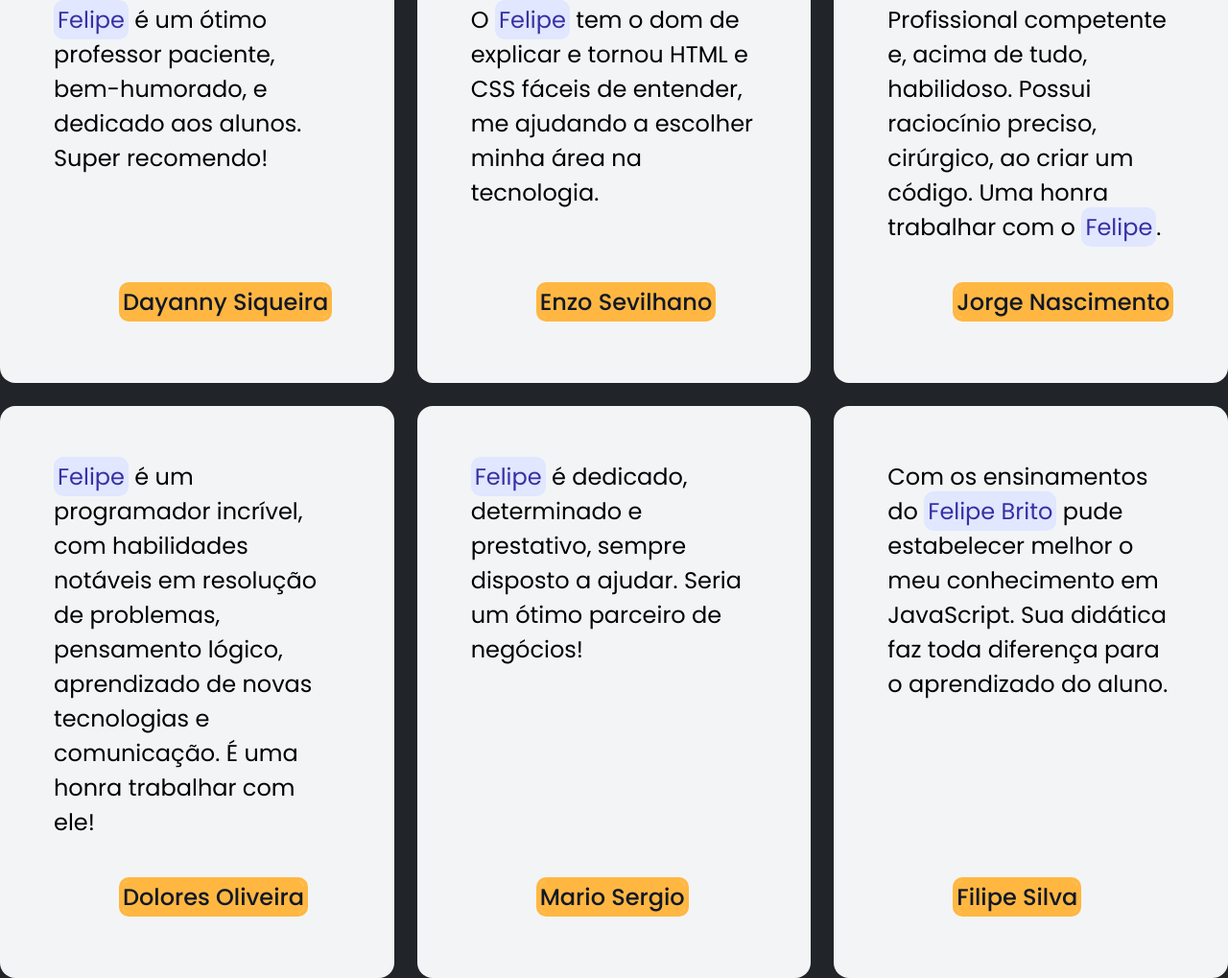
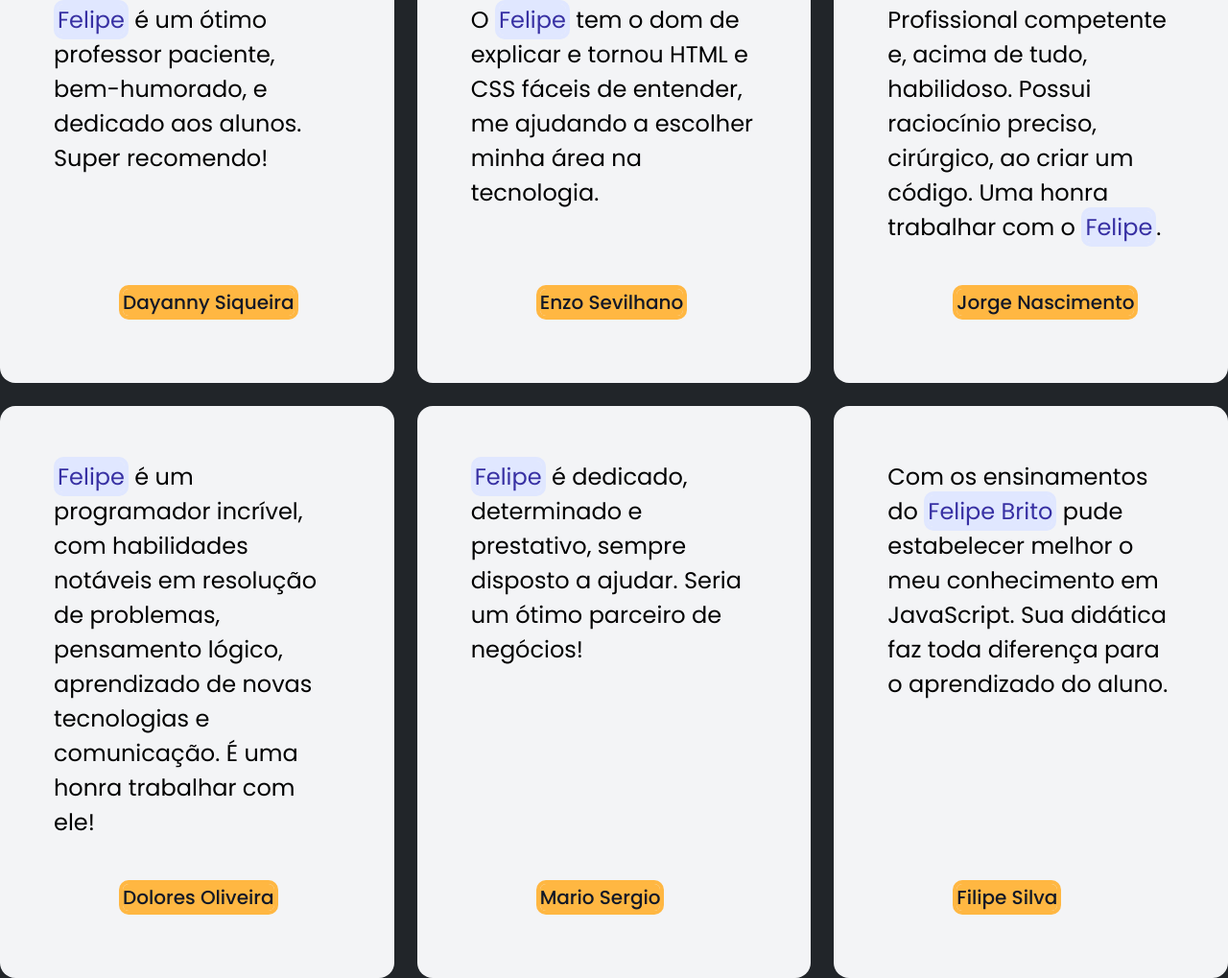
Before and after one commit to FelipeBritoSP10/PortfolioBrito, a plain HTML site: page index.html in a window 1280 px wide. Shown: the part 3086-4105 px from the top of the page at 96% size. Drawn offline with nearby package versions, Linux system fonts and the light colour scheme.

Commit message:
Update index.html

```diff
--- a/index.html
+++ b/index.html
@@ -295,7 +295,7 @@
                         <div class="flex-shrink-0 overflow-hidden rounded-full w-14 h-14">
                         </div>
                         <div>
-                            <div class="text-2xl font-medium"><mark class="mx-1 text-gray-900 bg-[#ffb742] rounded-md ring-[#ffb742] ring-4 dark:ring-[#ffb742] dark:bg-[#ffb742] dark:text-gray-900">Dayanny Siqueira</mark></div>
+                            <div class="text-xl font-medium"><mark class="mx-1 text-gray-900 bg-[#ffb742] rounded-md ring-[#ffb742] ring-4 dark:ring-[#ffb742] dark:bg-[#ffb742] dark:text-gray-900">Dayanny Siqueira</mark></div>
                         </div>
                     </div>
                 </div>
@@ -310,7 +310,7 @@
                         <div class="flex-shrink-0 overflow-hidden rounded-full w-14 h-14">
                         </div>
                         <div>
-                            <div class="text-2xl font-medium"><mark class="mx-1 text-gray-900 bg-[#ffb742] rounded-md ring-[#ffb742] ring-4 dark:ring-[#ffb742] dark:bg-[#ffb742] dark:text-gray-900">Enzo Sevilhano</mark></div>
+                            <div class="text-xl font-medium"><mark class="mx-1 text-gray-900 bg-[#ffb742] rounded-md ring-[#ffb742] ring-4 dark:ring-[#ffb742] dark:bg-[#ffb742] dark:text-gray-900">Enzo Sevilhano</mark></div>
                         </div>
                     </div>
                 </div>
@@ -324,7 +324,7 @@
                         <div class="flex-shrink-0 overflow-hidden rounded-full w-14 h-14">
                         </div>
                         <div>
-                            <div class="text-2xl font-medium"><mark class="mx-1 text-gray-900 bg-[#ffb742] rounded-md ring-[#ffb742] ring-4 dark:ring-[#ffb742] dark:bg-[#ffb742] dark:text-gray-900">Jorge Nascimento</mark></div>
+                            <div class="text-xl font-medium"><mark class="mx-1 text-gray-900 bg-[#ffb742] rounded-md ring-[#ffb742] ring-4 dark:ring-[#ffb742] dark:bg-[#ffb742] dark:text-gray-900">Jorge Nascimento</mark></div>
                         </div>
                     </div>
                 </div>
@@ -339,7 +339,7 @@
 
                         </div>
                         <div>
-                            <div class="text-2xl font-medium"><mark class="mx-1 text-gray-900 bg-[#ffb742] rounded-md ring-[#ffb742] ring-4 dark:ring-[#ffb742] dark:bg-[#ffb742] dark:text-gray-900">Dolores Oliveira</mark></div>
+                            <div class="text-xl font-medium"><mark class="mx-1 text-gray-900 bg-[#ffb742] rounded-md ring-[#ffb742] ring-4 dark:ring-[#ffb742] dark:bg-[#ffb742] dark:text-gray-900">Dolores Oliveira</mark></div>
                         </div>
                     </div>
                 </div>
@@ -354,7 +354,7 @@
 
                         </div>
                         <div>
-                            <div class="text-2xl font-medium"><mark class="mx-1 text-gray-900 bg-[#ffb742] rounded-md ring-[#ffb742] ring-4 dark:ring-[#ffb742] dark:bg-[#ffb742] dark:text-gray-900">Mario Sergio</mark></div>
+                            <div class="text-xl font-medium"><mark class="mx-1 text-gray-900 bg-[#ffb742] rounded-md ring-[#ffb742] ring-4 dark:ring-[#ffb742] dark:bg-[#ffb742] dark:text-gray-900">Mario Sergio</mark></div>
                         </div>
                     </div>
                 </div>
@@ -370,7 +370,7 @@
 
                         </div>
                         <div>
-                            <div class="text-2xl font-medium"><mark class="mx-1 text-gray-900 bg-[#ffb742] rounded-md ring-[#ffb742] ring-4 dark:ring-[#ffb742] dark:bg-[#ffb742] dark:text-gray-900">Filipe Silva</mark></div>
+                            <div class="text-xl font-medium"><mark class="mx-1 text-gray-900 bg-[#ffb742] rounded-md ring-[#ffb742] ring-4 dark:ring-[#ffb742] dark:bg-[#ffb742] dark:text-gray-900">Filipe Silva</mark></div>
                         </div>
                     </div>
                 </div>
```
